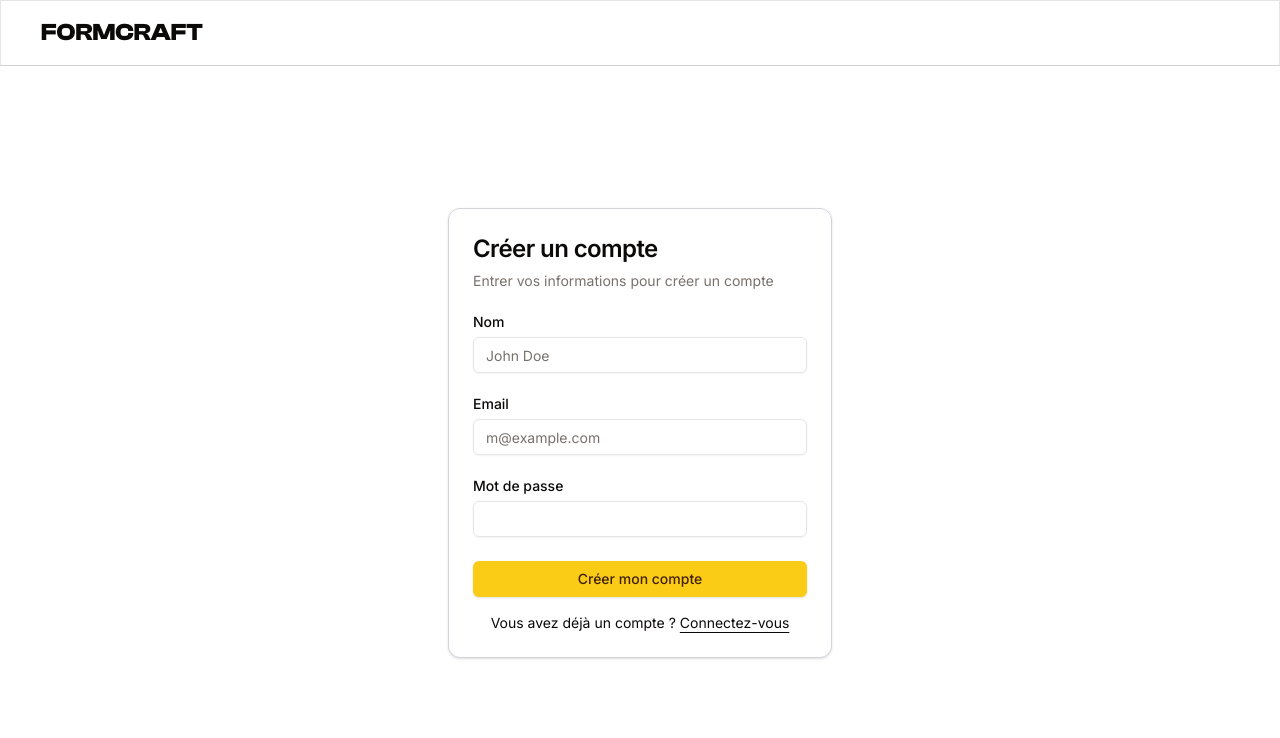
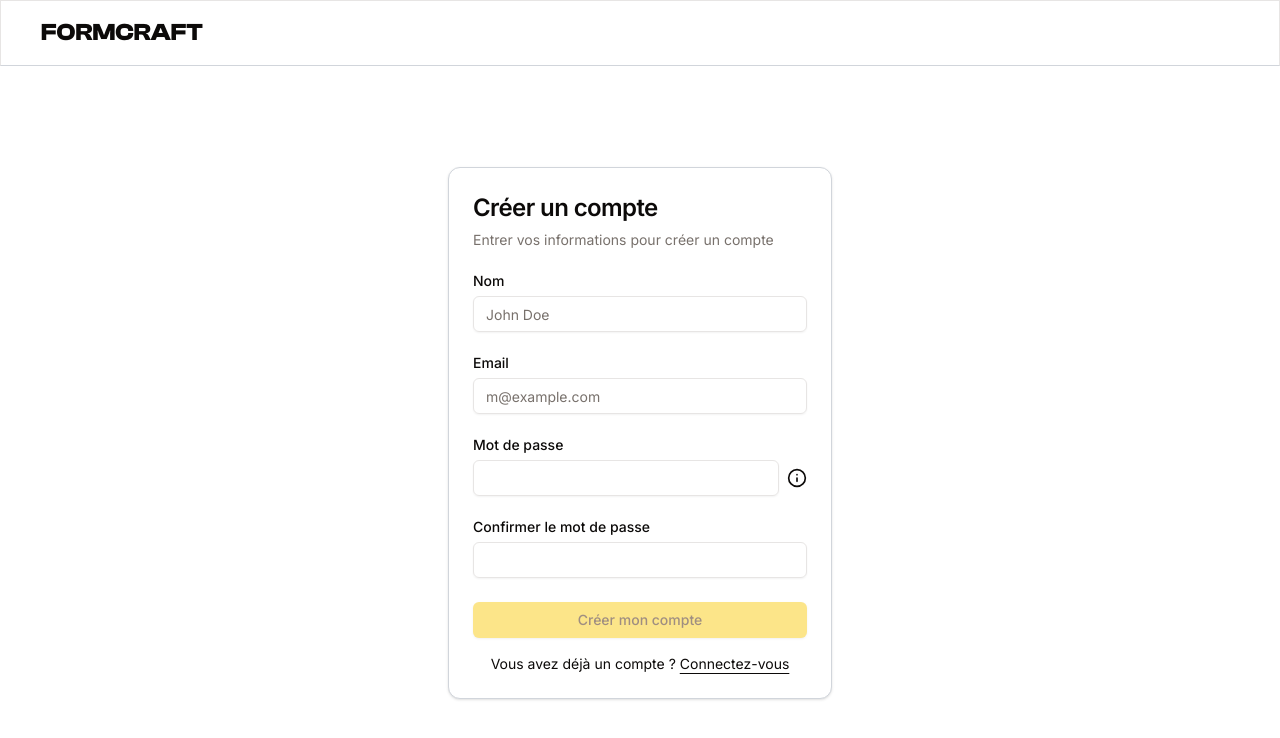
Before and after one commit to ThomasPIET/formcraft, a Next.js app: page /register in a window 1280 px wide. Shown: the top 738 px of the page. Built offline with nearby package versions, Linux system fonts and the light colour scheme; no server answers.

Commit message:
mise de la page de connexion en français
amélioration de l'UX pour la page connecion et création de compte

```diff
--- a/app/page.jsx
+++ b/app/page.jsx
@@ -21,6 +21,8 @@ export default function Page() {
         </li>
         <li>Confirmation du mot de passe, RGPD, redirection apres register</li>
         <li>Responsive mobile</li>
+        <li>Mettre un I de information pour le mot de passe</li>
+        <li>mettre la page de connexion en français</li>
       </ul>
     </div>
   );
--- a/components/login-form.jsx
+++ b/components/login-form.jsx
@@ -12,28 +12,40 @@ import {
 import { Input } from "@/components/ui/input";
 import { Label } from "@/components/ui/label";
 import { useState } from "react";
+import { Eye, EyeOff } from "lucide-react";
 
 export function LoginForm({ loginAction, className, ...props }) {
+  const [isLoading, setIsLoading] = useState(false);
   const [errorMessage, setErrorMessage] = useState("");
+  const [showPassword, setShowPassword] = useState(false);
+  const [email, setEmail] = useState("");
+  const [emailError, setEmailError] = useState("");
+
+  const handleEmailChange = (e) => {
+    setEmail(e.target.value);
+    setEmailError(e.target.value.includes("@") ? "" : "⚠️ Email invalide");
+  };
 
   return (
     <div className={cn("flex flex-col gap-6", className)} {...props}>
       <Card>
         <CardHeader>
-          <CardTitle className="text-2xl">Login</CardTitle>
+          <CardTitle className="text-2xl">Connexion</CardTitle>
           <CardDescription>
-            Enter your email below to login to your account
+            Entrez votre mail et votre mot de passe pour vous connectez
           </CardDescription>
         </CardHeader>
         <CardContent>
           <form
             action={async (formData) => {
               try {
+                setIsLoading(true);
                 await loginAction(formData);
                 setErrorMessage("");
               } catch (error) {
                 setErrorMessage(error.message);
               }
+              setIsLoading(false);
             }}
           >
             <div className="flex flex-col gap-6">
@@ -45,22 +57,42 @@ export function LoginForm({ loginAction, className, ...props }) {
                   name="email"
                   placeholder="m@example.com"
                   required
+                  value={email}
+                  onChange={handleEmailChange}
                 />
+                {emailError && (
+                  <p className="text-red-500 text-xs">{emailError}</p>
+                )}
               </div>
               <div className="grid gap-2">
                 <div className="flex items-center">
-                  <Label htmlFor="password">Password</Label>
+                  <Label htmlFor="password">Mot de passe</Label>
                 </div>
-                <Input id="password" name="password" type="password" required />
+                <div className="relative">
+                  <Input
+                    id="password"
+                    name="password"
+                    type={showPassword ? "text" : "password"}
+                    required
+                  />
+
+                  <button
+                    type="button"
+                    className="absolute inset-y-0 right-3 flex items-center text-gray-500"
+                    onClick={() => setShowPassword(!showPassword)}
+                  >
+                    {showPassword ? <EyeOff size={20} /> : <Eye size={20} />}
+                  </button>
+                </div>{" "}
               </div>
-              <Button type="submit" className="w-full">
-                Login
+              <Button type="submit" className="w-full" disabled={isLoading}>
+                {isLoading ? "Connexion..." : "Connexion"}
               </Button>
             </div>
             <div className="mt-4 text-center text-sm">
-              Don&apos;t have an account?{" "}
+              Vous n&apos;avez pas de compte?{" "}
               <a href="/register" className="underline underline-offset-4">
-                Sign up
+                Créez le ici
               </a>
             </div>
           </form>
--- a/components/register-form.jsx
+++ b/components/register-form.jsx
@@ -12,9 +12,57 @@ import {
 } from "@/components/ui/card";
 import { Input } from "@/components/ui/input";
 import { Label } from "@/components/ui/label";
+import {
+  Tooltip,
+  TooltipContent,
+  TooltipProvider,
+  TooltipTrigger,
+} from "@/components/ui/tooltip";
+import { Info } from "lucide-react";
 
 export function RegisterForm({ registerAction, className, ...props }) {
   const [errorMessage, setErrorMessage] = useState("");
+
+  const [password, setPassword] = useState("");
+  const [confirmPassword, setConfirmPassword] = useState("");
+  const [passwordError, setPasswordError] = useState("");
+  const [passwordStrength, setPasswordStrength] = useState("");
+  const [isTyping, setIsTyping] = useState("");
+
+  const handlePasswordChange = (e) => {
+    const value = e.target.value;
+
+    setPassword(value);
+    setPasswordStrength(checkPasswordStrength(value));
+    setIsTyping(value.length > 0);
+
+    if (confirmPassword && e.target.value !== confirmPassword) {
+      setPasswordError("⚠️Les mots de passe ne correspondent pas");
+    } else {
+      setPasswordError("");
+    }
+  };
+
+  const handleConfirmPasswordChange = (e) => {
+    setConfirmPassword(e.target.value);
+    if (password && e.target.value !== password) {
+      setPasswordError("⚠️Les mots de passe ne correspondent pas");
+    } else {
+      setPasswordError("");
+    }
+  };
+
+  const checkPasswordStrength = (password) => {
+    let strength = 0;
+    if (password.length >= 8) strength++;
+    if (/[A-Z]/.test(password)) strength++;
+    if (/[a-z]/.test(password)) strength++;
+    if (/[0-9]/.test(password)) strength++;
+
+    if (strength === 4) return "Forte";
+    if (strength === 3) return "Moyenne";
+    return "Faible";
+  };
 
   return (
     <div className={cn("flex flex-col gap-6", className)} {...props}>
@@ -61,9 +109,66 @@ export function RegisterForm({ registerAction, className, ...props }) {
                 <div className="flex items-center">
                   <Label htmlFor="password">Mot de passe</Label>
                 </div>
-                <Input id="password" name="password" type="password" required />
+                <div className="flex gap-2">
+                  <Input
+                    id="password"
+                    name="password"
+                    type="password"
+                    required
+                    onChange={handlePasswordChange}
+                  />
+                  <TooltipProvider>
+                    <Tooltip>
+                      <TooltipTrigger>
+                        <Info size={20} />
+                      </TooltipTrigger>
+                      <TooltipContent className="bg-white border p-2">
+                        <p>Votre mot de passe doit contenir :</p>
+                        <p>→ au moins 8 caractères</p>
+                        <p>→ une majuscule</p>
+                        <p>→ une minuscule</p>
+                        <p>→ un chiffre</p>
+                      </TooltipContent>
+                    </Tooltip>
+                  </TooltipProvider>
+                </div>
+
+                {isTyping && passwordStrength && (
+                  <p
+                    className={`text-sm ${
+                      passwordStrength === "Forte"
+                        ? "text-green-500"
+                        : passwordStrength === "Moyenne"
+                          ? "text-yellow-500"
+                          : "text-red-500"
+                    }`}
+                  >
+                    Force du mot de passe : {passwordStrength}
+                  </p>
+                )}
               </div>
-              <Button type="submit" className="w-full">
+              <div className="grid gap-2">
+                <div className="flex items-center">
+                  <Label htmlFor="Cpassword">Confirmer le mot de passe</Label>
+                </div>
+                <Input
+                  id="Cpassword"
+                  name="Cpassword"
+                  type="password"
+                  required
+                  onChange={handleConfirmPasswordChange}
+                />
+                {passwordError && (
+                  <p className="text-red-500 mt-2">{passwordError}</p>
+                )}
+              </div>
+              <Button
+                type="submit"
+                className="w-full"
+                disabled={
+                  !password || !confirmPassword || password !== confirmPassword
+                }
+              >
                 Créer mon compte
               </Button>
             </div>
--- /dev/null
+++ b/components/ui/tooltip.jsx
@@ -0,0 +1,28 @@
+"use client"
+
+import * as React from "react"
+import * as TooltipPrimitive from "@radix-ui/react-tooltip"
+
+import { cn } from "@/lib/utils"
+
+const TooltipProvider = TooltipPrimitive.Provider
+
+const Tooltip = TooltipPrimitive.Root
+
+const TooltipTrigger = TooltipPrimitive.Trigger
+
+const TooltipContent = React.forwardRef(({ className, sideOffset = 4, ...props }, ref) => (
+  <TooltipPrimitive.Portal>
+    <TooltipPrimitive.Content
+      ref={ref}
+      sideOffset={sideOffset}
+      className={cn(
+        "z-50 overflow-hidden rounded-md bg-primary px-3 py-1.5 text-xs text-primary-foreground animate-in fade-in-0 zoom-in-95 data-[state=closed]:animate-out data-[state=closed]:fade-out-0 data-[state=closed]:zoom-out-95 data-[side=bottom]:slide-in-from-top-2 data-[side=left]:slide-in-from-right-2 data-[side=right]:slide-in-from-left-2 data-[side=top]:slide-in-from-bottom-2",
+        className
+      )}
+      {...props} />
+  </TooltipPrimitive.Portal>
+))
+TooltipContent.displayName = TooltipPrimitive.Content.displayName
+
+export { Tooltip, TooltipTrigger, TooltipContent, TooltipProvider }
--- a/package.json
+++ b/package.json
@@ -20,6 +20,7 @@
     "@radix-ui/react-select": "^2.1.4",
     "@radix-ui/react-slot": "^1.1.2",
     "@radix-ui/react-toast": "^1.2.4",
+    "@radix-ui/react-tooltip": "^1.1.8",
     "@tanstack/react-table": "^8.20.6",
     "@types/canvas-confetti": "^1.9.0",
     "@vercel/analytics": "^1.4.1",
```
Also changed, not shown: lib/user-services.js, 1 other file (tests, documents, lock files or other folders).
